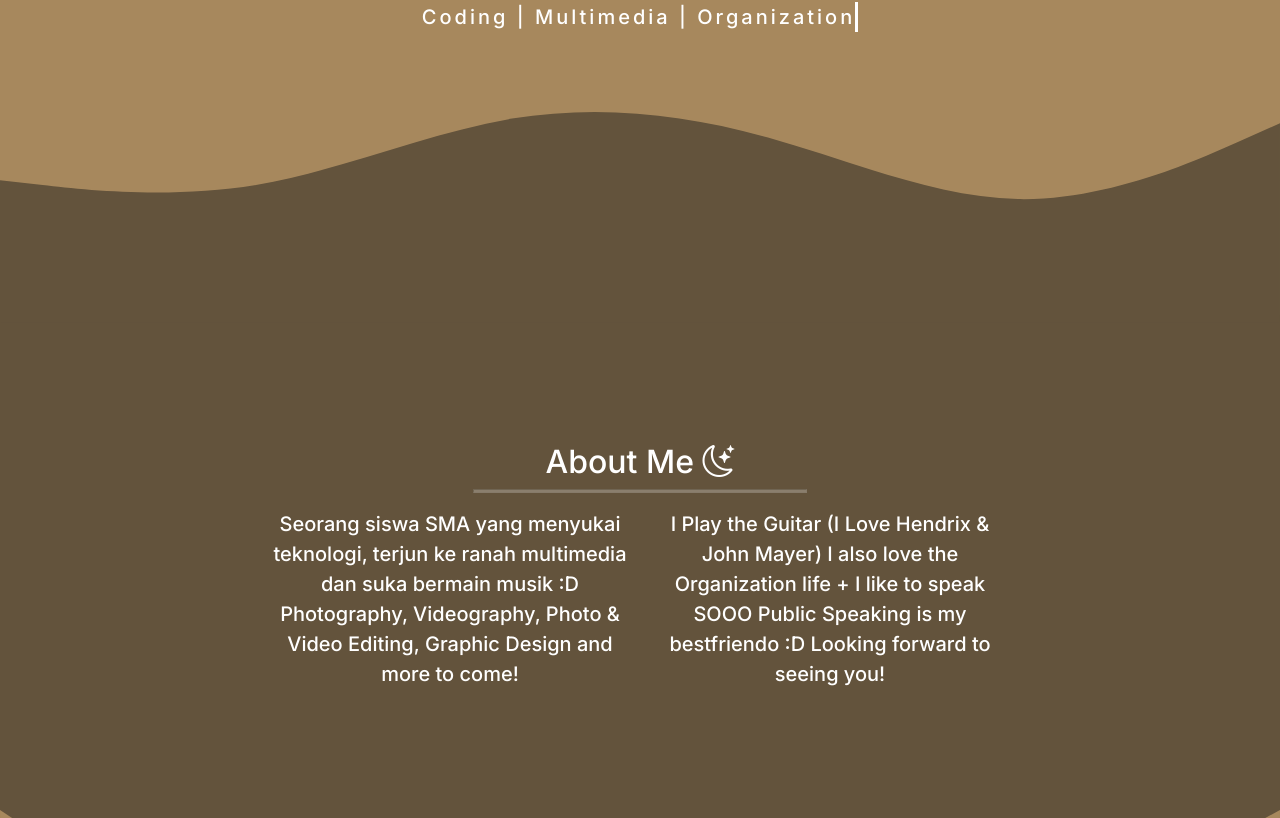
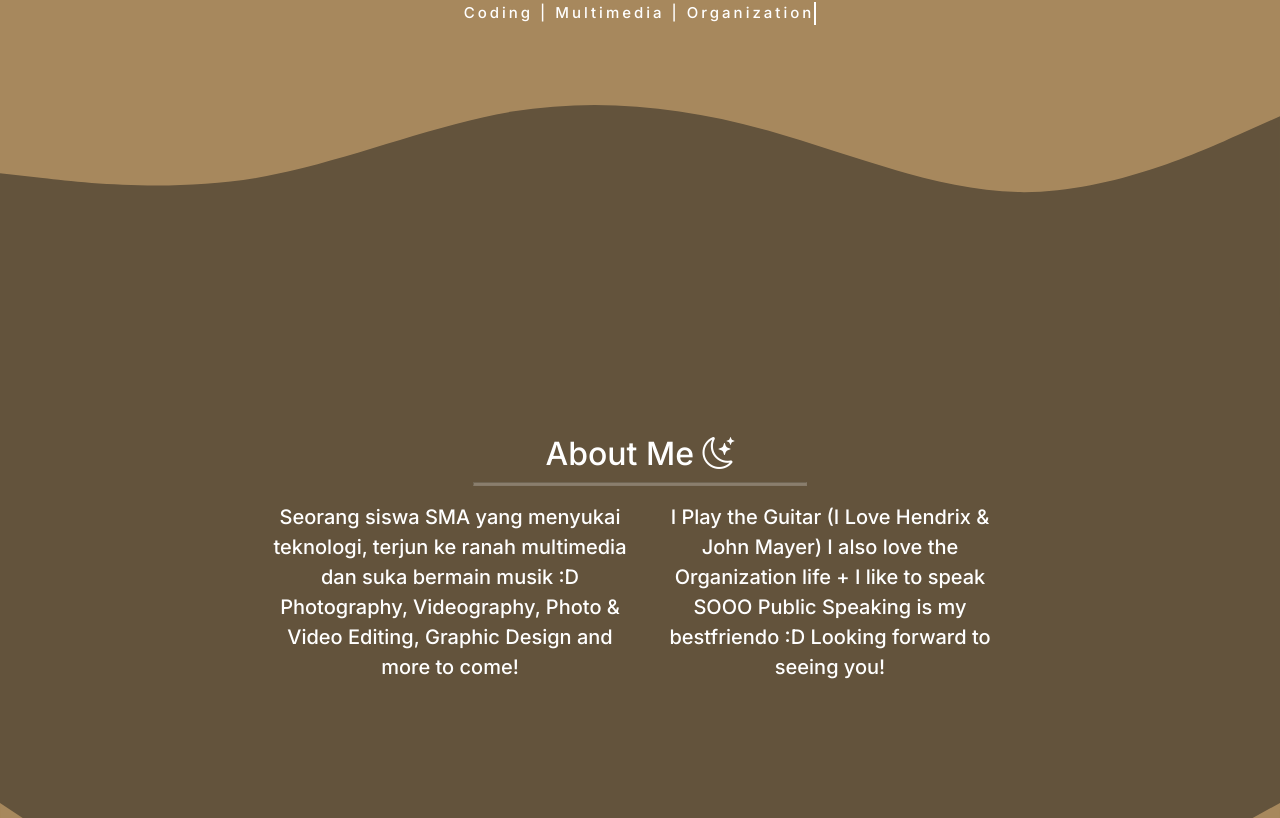
Before and after one commit to Izerrr/portfolio, a plain HTML site: page index.html in a window 1280 px wide. Shown: the part 339-1157 px from the top of the page. Drawn offline with nearby package versions, Linux system fonts and the light colour scheme.

Commit message:
Fixing Typewriter yang melebihi batas

```diff
--- a/index.html
+++ b/index.html
@@ -331,7 +331,7 @@
 
     <!-- Start of Footer -->
     <footer class="site-footer text-white text-center pb-5">
-      <div class="social" style="margin-bottom: 50px; margin-top: -100px; text-decoration: none">
+      <div class="social" style="margin-bottom: 50px; margin-top: -20px; text-decoration: none">
         <a href="https://github.com/Izerrr">
           <i class="fa fa-github white-text mr-md-5 mr-3 fa-2x m-3" style="color: #a7885d"></i>
         </a>
--- a/style.css
+++ b/style.css
@@ -20,12 +20,13 @@ section {
 
 .lead {
   width: auto;
+  font-size: 15px;
   display: inline-block;
   overflow: hidden; /* Ensures the content is not revealed until the animation */
   border-right: 0.15em solid #63533c; /* The typwriter cursor */
   white-space: nowrap; /* Keeps the content on a single line */
   margin: auto; /* Gives that scrolling effect as the typing happens */
-  letter-spacing: 0.15em; /* Adjust as needed */
+  letter-spacing: 0.2em; /* Adjust as needed */
   animation: typing 4s steps(34, end), blink-caret 0.75s step-end infinite;
 }
 
```
